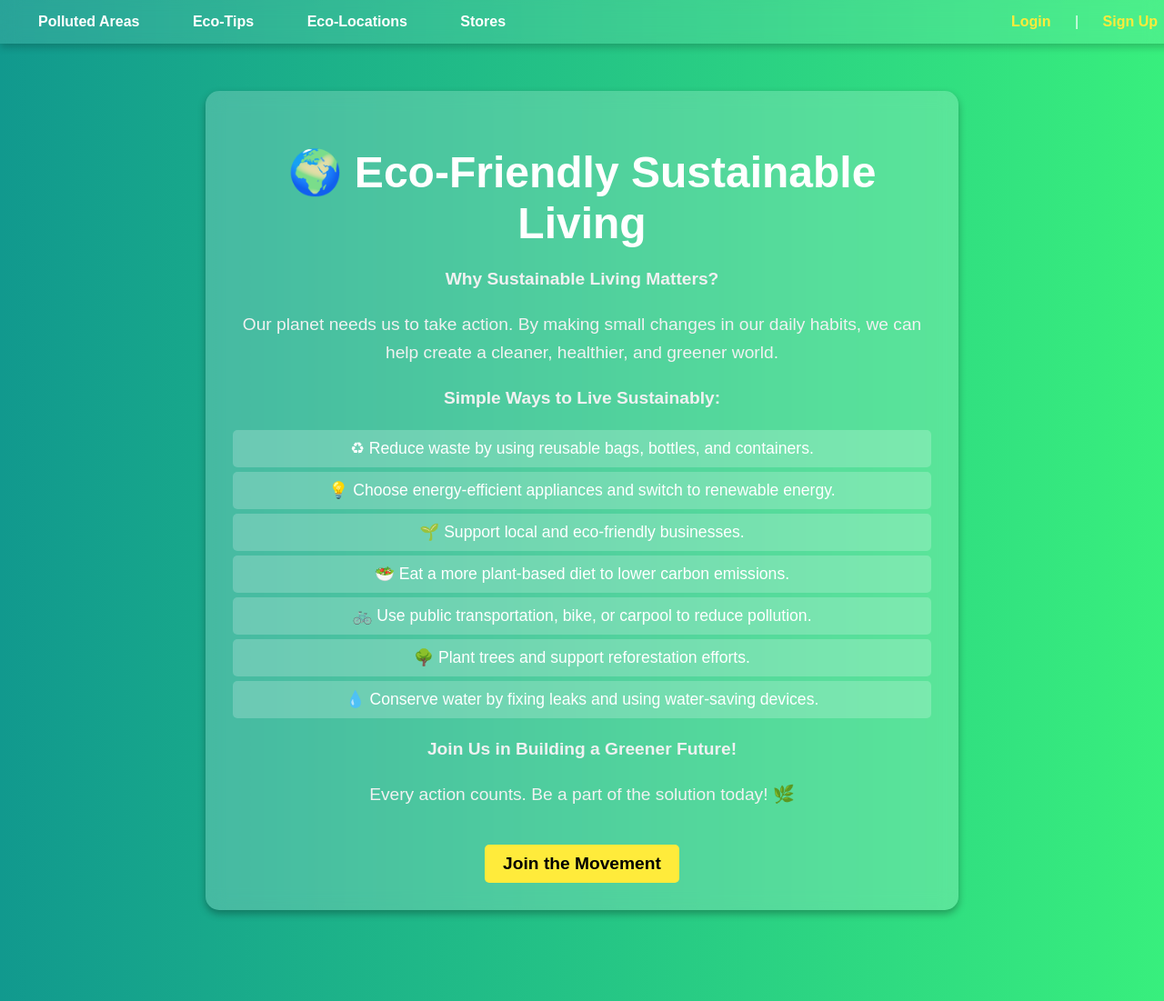
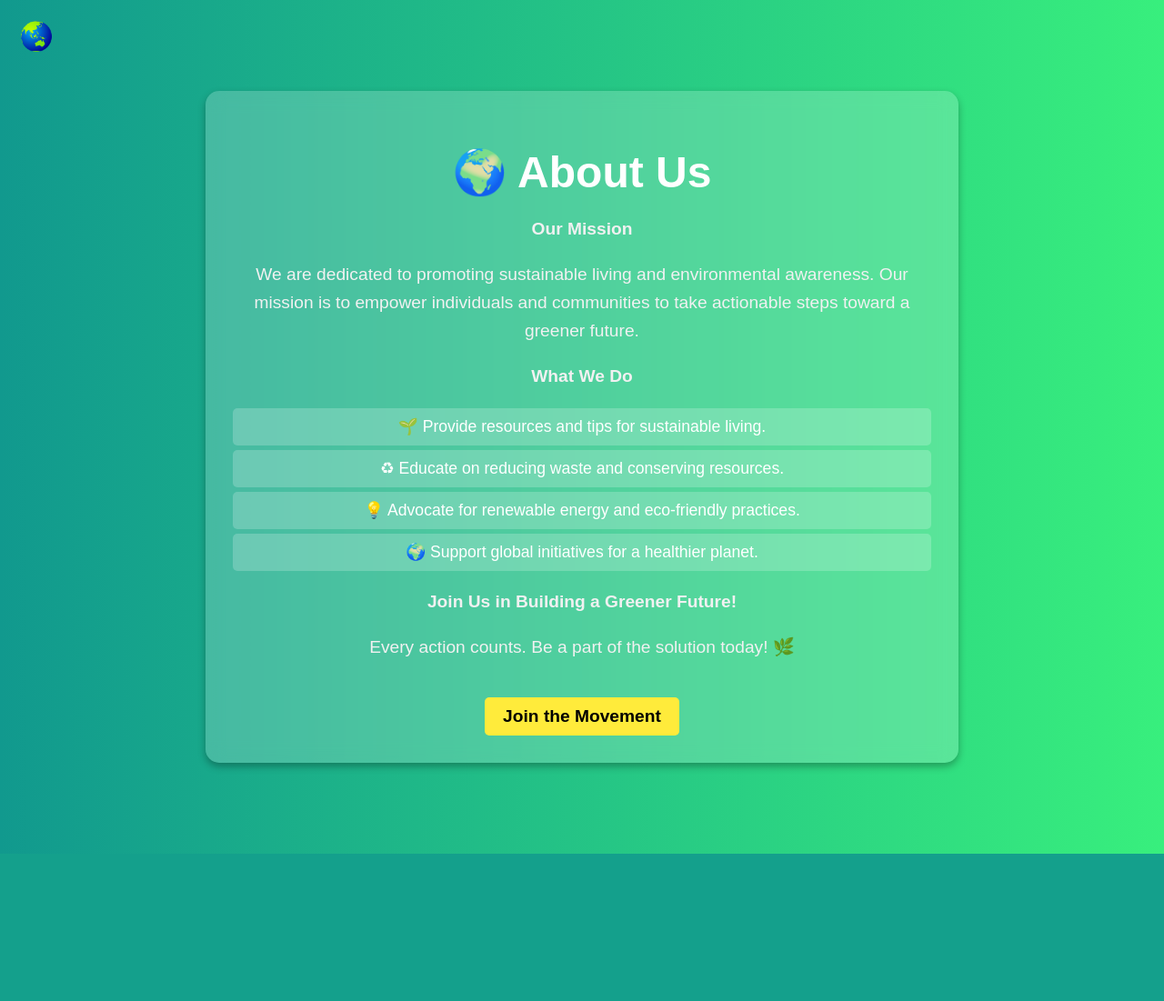
Before and after one commit to bp2881/Hackathon, a Flask app: page /about-us in a window 1280 px wide. Shown: the whole page at 91% size. After the commit the page ends 939 px from the top, so only its background shows below. Run offline with Flask 3, Linux system fonts and the light colour scheme.

Commit message:
update aboutus

```diff
--- a/templates/aboutus.html
+++ b/templates/aboutus.html
@@ -3,7 +3,7 @@
 <head>
     <meta charset="UTF-8">
     <meta name="viewport" content="width=device-width, initial-scale=1.0">
-    <title>Eco-Friendly Sustainable Living</title>
+    <title>About Us - Eco-Friendly Sustainable Living</title>
     <style>
         body {
             font-family: Arial, sans-serif;
@@ -18,41 +18,22 @@
             min-height: 100vh;
         }
 
-        /* Navbar */
-        .navbar {
-            width: 100%;
-            background-color: rgba(255, 255, 255, 0.1);
-            padding: 15px;
-            display: flex;
-            justify-content: space-between;
-            align-items: center;
-            box-shadow: 0 4px 8px rgba(0, 0, 0, 0.2);
+        /* Earth Icon */
+        .earth-icon {
             position: fixed;
-            top: 0;
-            left: 0;
+            top: 20px;
+            left: 20px;
+            width: 40px; /* Adjusted size */
+            height: 40px; /* Adjusted size */
+            cursor: pointer;
+            transition: transform 0.3s ease;
             z-index: 10;
-            backdrop-filter: blur(10px);
         }
-        .navbar a {
-            margin: 0 15px;
-            text-decoration: none;
-            color: #fff;
-            font-weight: bold;
-            transition: background-color 0.3s ease, color 0.3s ease;
-            padding: 8px 12px;
-            border-radius: 5px;
-        }
-        .navbar a:hover {
-            background-color: rgba(255, 255, 255, 0.2);
-        }
-        .auth-links a {
-            margin: 0 10px;
-            text-decoration: none;
-            color: #ffeb3b;
-            font-weight: bold;
+        .earth-icon:hover {
+            transform: scale(1.1);
         }
 
-        /* Eco-Friendly Section */
+        /* About Us Section */
         .container {
             width: 60%;
             max-width: 800px;
@@ -109,32 +90,23 @@
     </style>
 </head>
 <body>
-    <div class="navbar">
-        <div>
-            <a href="/polluted-areas">Polluted Areas</a>
-            <a href="/eco-tips">Eco-Tips</a>
-            <a href="/eco-locations">Eco-Locations</a>
-            <a href="/stores">Stores</a>
-        </div>
-        <div class="auth-links">
-            <a href="/login">Login</a> | <a href="/signup">Sign Up</a>
-        </div>
-    </div>
+    <!-- Earth Icon -->
+    <a href="/">
+        <img src="/static/earth.png" alt="Home" class="earth-icon">
+    </a>
 
-    <div class="container" id="eco-container">
-        <h1>🌍 Eco-Friendly Sustainable Living</h1>
-        <p><strong>Why Sustainable Living Matters?</strong></p>
-        <p>Our planet needs us to take action. By making small changes in our daily habits, we can help create a cleaner, healthier, and greener world.</p>
+    <!-- About Us Content -->
+    <div class="container" id="about-container">
+        <h1>🌍 About Us</h1>
+        <p><strong>Our Mission</strong></p>
+        <p>We are dedicated to promoting sustainable living and environmental awareness. Our mission is to empower individuals and communities to take actionable steps toward a greener future.</p>
 
-        <p><strong>Simple Ways to Live Sustainably:</strong></p>
+        <p><strong>What We Do</strong></p>
         <ul>
-            <li>♻ Reduce waste by using reusable bags, bottles, and containers.</li>
-            <li>💡 Choose energy-efficient appliances and switch to renewable energy.</li>
-            <li>🌱 Support local and eco-friendly businesses.</li>
-            <li>🥗 Eat a more plant-based diet to lower carbon emissions.</li>
-            <li>🚲 Use public transportation, bike, or carpool to reduce pollution.</li>
-            <li>🌳 Plant trees and support reforestation efforts.</li>
-            <li>💧 Conserve water by fixing leaks and using water-saving devices.</li>
+            <li>🌱 Provide resources and tips for sustainable living.</li>
+            <li>♻ Educate on reducing waste and conserving resources.</li>
+            <li>💡 Advocate for renewable energy and eco-friendly practices.</li>
+            <li>🌍 Support global initiatives for a healthier planet.</li>
         </ul>
 
         <p><strong>Join Us in Building a Greener Future!</strong></p>
@@ -145,11 +117,11 @@
 
     <script>
         window.addEventListener("scroll", function () {
-            let ecoDiv = document.getElementById("eco-container");
+            let aboutDiv = document.getElementById("about-container");
             if (window.scrollY > 50) {
-                ecoDiv.classList.add("scrolled");
+                aboutDiv.classList.add("scrolled");
             } else {
-                ecoDiv.classList.remove("scrolled");
+                aboutDiv.classList.remove("scrolled");
             }
         });
     </script>
```
